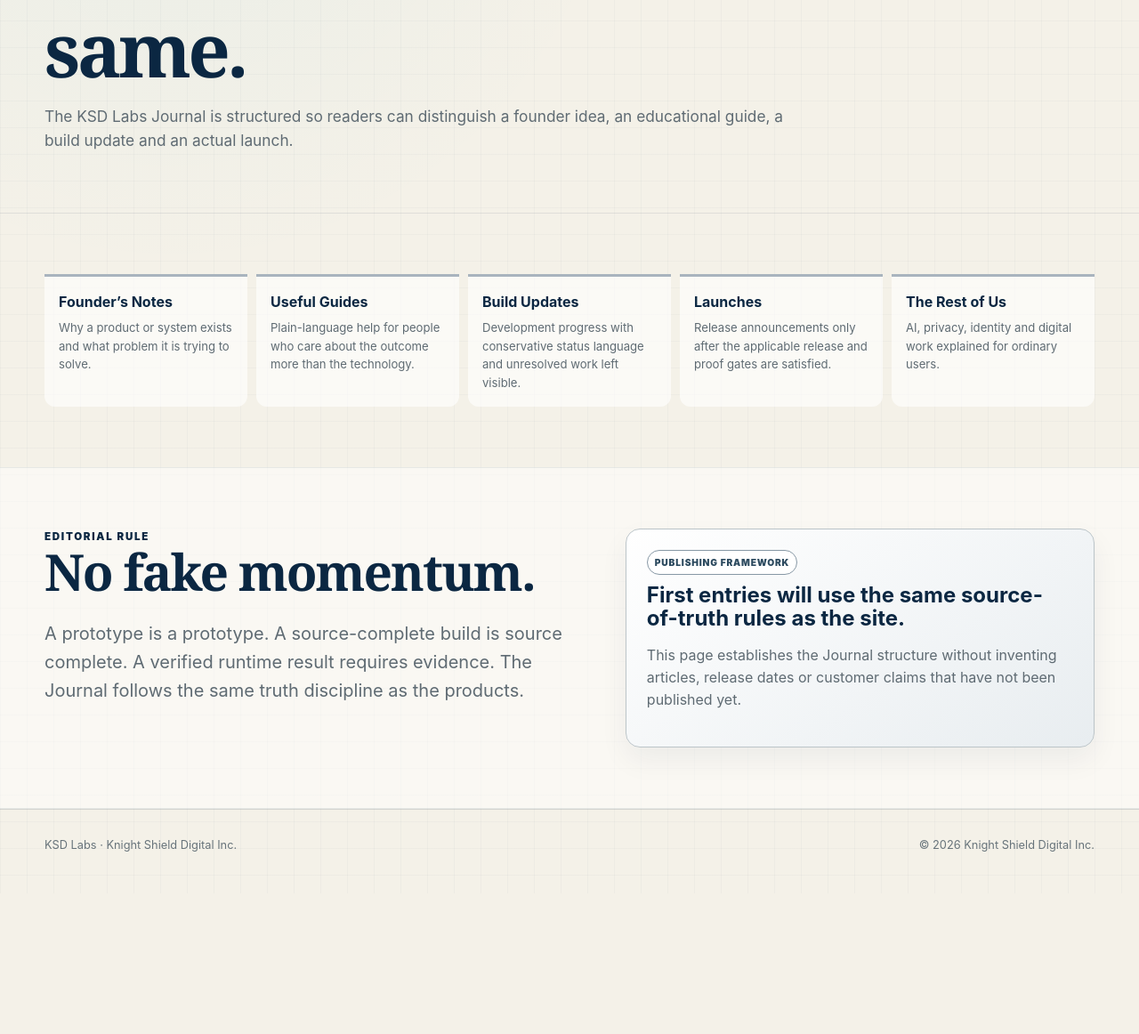
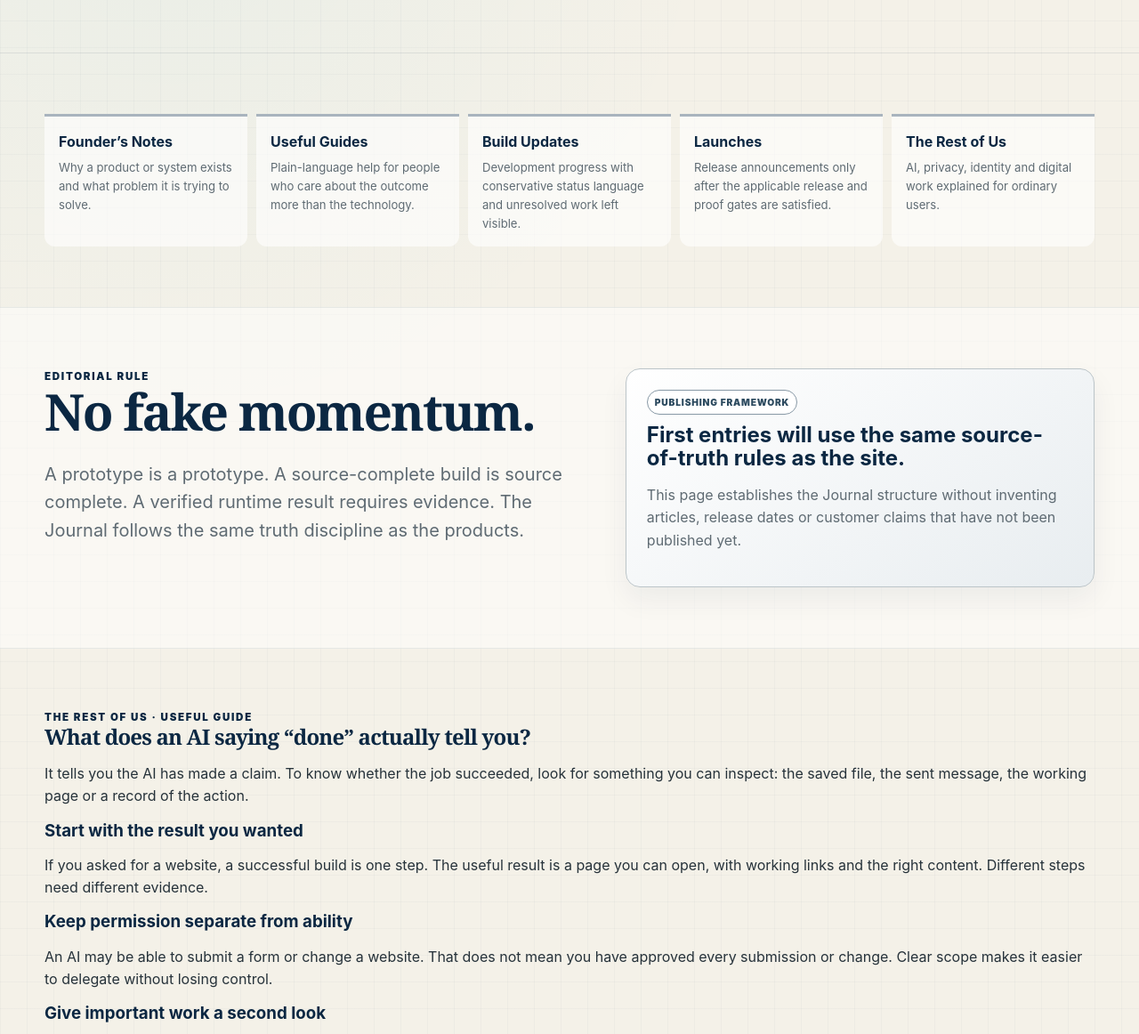
Before and after one commit to Knight-Shield-Wallet/whitepaper, a plain HTML site: page journal/index.html in a window 1280 px wide. Shown: the part 427-1589 px from the top of the page at 89% size. Before the commit the page ends 1431 px from the top, so only its background shows below. Drawn offline with Linux system fonts and the light colour scheme.

Commit message:
Explain customer benefits, governance and proof: journal/index.html

```diff
--- a/journal/index.html
+++ b/journal/index.html
@@ -10,9 +10,9 @@
 <a class="skip-link" href="#main">Skip to content</a>
 <header class="site-header"><div class="wrap nav"><a class="brand" href="/"><strong>KSD</strong><span>LABS</span><small>Knight Shield Digital Inc.</small></a><button class="nav-toggle" aria-label="Open menu" aria-expanded="false">Menu</button><nav class="nav-links" aria-label="Primary"><a href="/catalogue/">Catalogue</a><a href="/products/">Products</a><a class="nav-primary" href="/journal/">Journal</a><a href="/labs/">KSD Labs</a><a href="/about/">About</a><a href="/partners/">Developers / Partners</a></nav></div></header>
 <main id="main">
-<section class="page-hero"><div class="wrap"><div class="kicker">Journal</div><h1>Direction, work in progress and proof should not look the same.</h1><p>The KSD Labs Journal is structured so readers can distinguish a founder idea, an educational guide, a build update and an actual launch.</p></div></section>
+<section class="page-hero"><div class="wrap"><div class="kicker">Journal</div><h1>Technology for the rest of us.</h1><p>Useful explanations, product thinking and honest build updates. Start with a question you have, without needing to learn a new technical vocabulary first.</p></div></section>
 <section class="section"><div class="wrap"><div class="journal-grid"><div><strong>Founder’s Notes</strong><span>Why a product or system exists and what problem it is trying to solve.</span></div><div><strong>Useful Guides</strong><span>Plain-language help for people who care about the outcome more than the technology.</span></div><div><strong>Build Updates</strong><span>Development progress with conservative status language and unresolved work left visible.</span></div><div><strong>Launches</strong><span>Release announcements only after the applicable release and proof gates are satisfied.</span></div><div><strong>The Rest of Us</strong><span>AI, privacy, identity and digital work explained for ordinary users.</span></div></div></div></section>
 <section class="section alt"><div class="wrap split"><div><div class="kicker">Editorial rule</div><h2>No fake momentum.</h2><p class="lead">A prototype is a prototype. A source-complete build is source complete. A verified runtime result requires evidence. The Journal follows the same truth discipline as the products.</p></div><div class="callout"><span class="status architecture">Publishing framework</span><h3>First entries will use the same source-of-truth rules as the site.</h3><p>This page establishes the Journal structure without inventing articles, release dates or customer claims that have not been published yet.</p></div></div></section>
-</main>
-<footer class="footer"><div class="wrap footer-inner"><div>KSD Labs · Knight Shield Digital Inc.</div><div>© <span data-year></span> Knight Shield Digital Inc.</div></div></footer><script src="/assets/site.js"></script>
+<section class="section" id="rest-of-us"><div class="wrap"><div class="kicker">The Rest of Us · Useful guide</div><h2>What does an AI saying “done” actually tell you?</h2><p>It tells you the AI has made a claim. To know whether the job succeeded, look for something you can inspect: the saved file, the sent message, the working page or a record of the action.</p><h3>Start with the result you wanted</h3><p>If you asked for a website, a successful build is one step. The useful result is a page you can open, with working links and the right content. Different steps need different evidence.</p><h3>Keep permission separate from ability</h3><p>An AI may be able to submit a form or change a website. That does not mean you have approved every submission or change. Clear scope makes it easier to delegate without losing control.</p><h3>Give important work a second look</h3><p>Ask what was checked, what failed and what remains uncertain. For consequential work, a separate check can catch mistakes the original worker missed. Several AI tools agreeing is not, by itself, evidence that something happened.</p><p>This is the approach KSD is building toward through Dispatch and Orbit. Their operational availability is a separate question from this design principle.</p><a class="card-link" href="/dispatch/">Explore governance and proof →</a></div></section></main>
+<footer class="footer"><div class="wrap footer-inner"><div>KSD Labs · Knight Shield Digital Inc.</div><nav aria-label="Footer"><a href="/catalogue/">Catalogue</a> · <a href="/journal/#rest-of-us">The Rest of Us</a> · <a href="/products/#wallet">Wallet status</a> · <a href="/contact/">Contact</a> · <a href="/privacy/#cookies">Privacy &amp; cookies</a></nav><div>© <span data-year></span> Knight Shield Digital Inc.</div></div></footer><script src="/assets/site.js"></script>
 </body></html>
```
